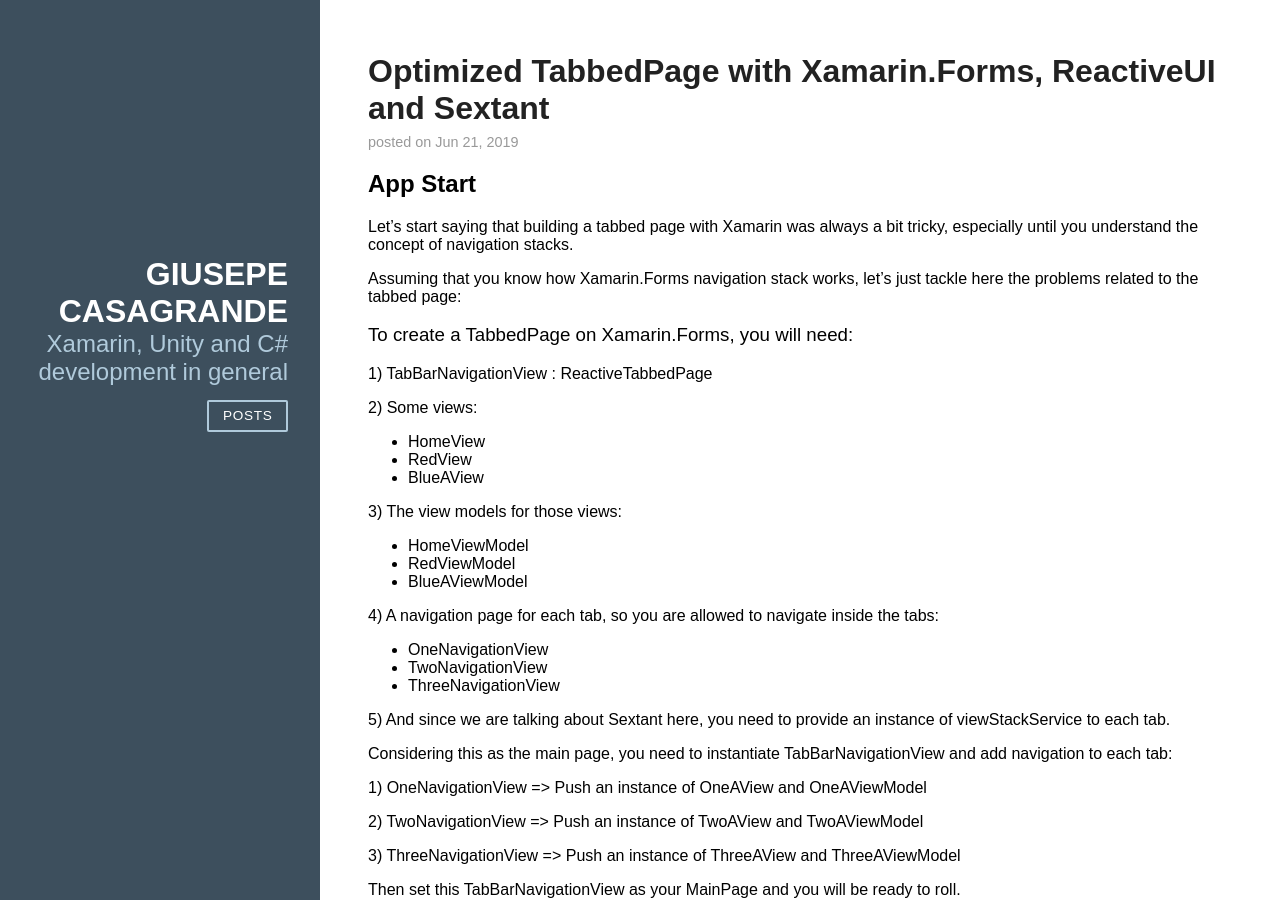
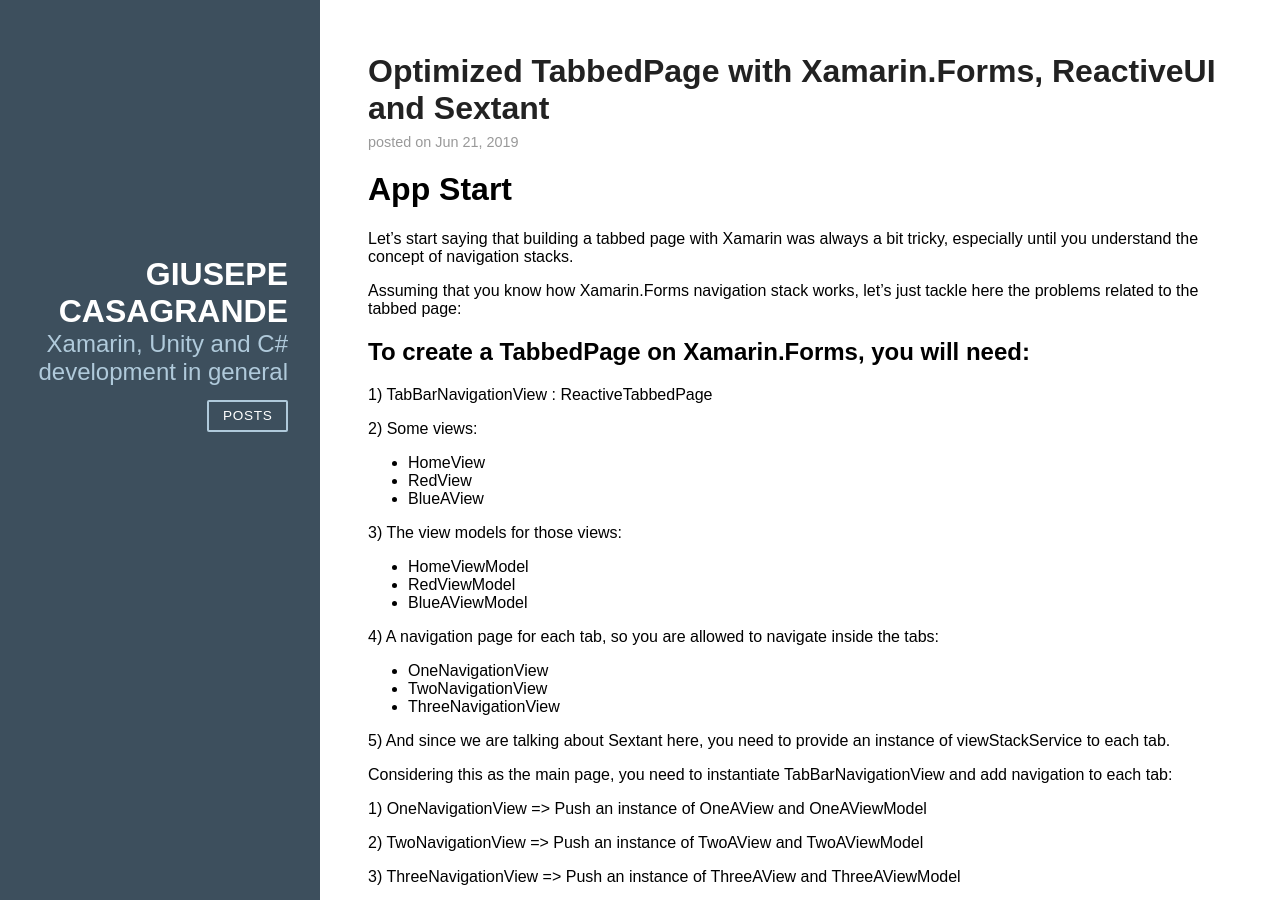
Before and after one commit to giusepe/giusepe.github.io, a Jekyll site: the page built from _posts/2019-06-21-optimized-tabbedpage-with-xamarinforms-and-sextant.markdown, in a window 1280 px wide and 900 px high. Built offline with Jekyll 4.4.1, drawn with Linux system fonts in a browser that asks for light colours.

Commit message:
more format

```diff
--- a/_posts/2019-06-21-optimized-tabbedpage-with-xamarinforms-and-sextant.markdown
+++ b/_posts/2019-06-21-optimized-tabbedpage-with-xamarinforms-and-sextant.markdown
@@ -4,13 +4,13 @@ title: Optimized TabbedPage with Xamarin.Forms, ReactiveUI and Sextant
 date: '2019-06-21 17:00:00'
 ---
 
-## App Start
+# App Start
 
 Let's start saying that building a tabbed page with Xamarin was always a bit tricky, especially until you understand the concept of navigation stacks.
 
 Assuming that you know how Xamarin.Forms navigation stack works, let's just tackle here the problems related to the tabbed page:
 
-### To create a TabbedPage on Xamarin.Forms, you will need:
+## To create a TabbedPage on Xamarin.Forms, you will need:
 
 1) TabBarNavigationView : ReactiveTabbedPage<TabBarNavigationViewModel>
 
```
